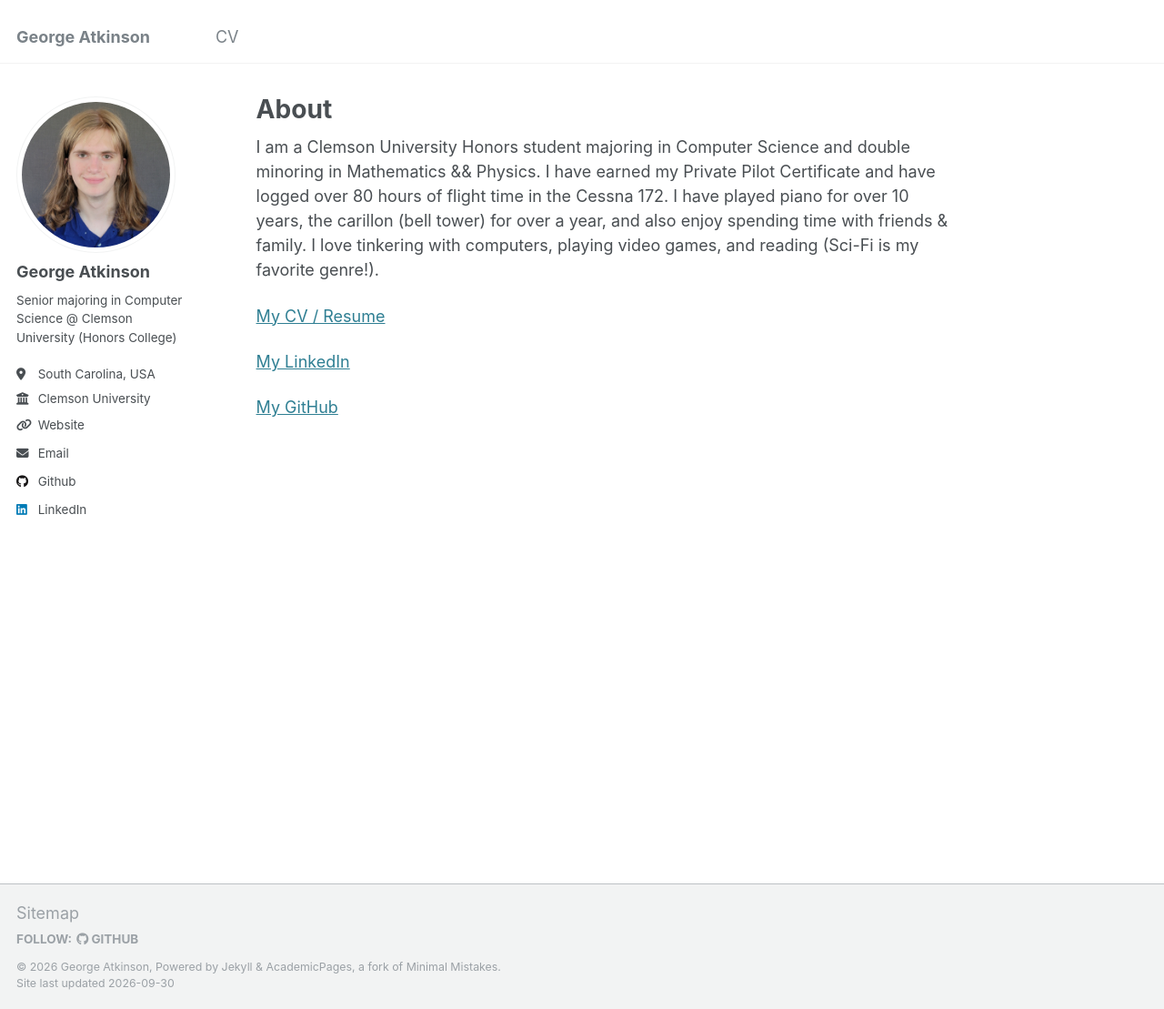
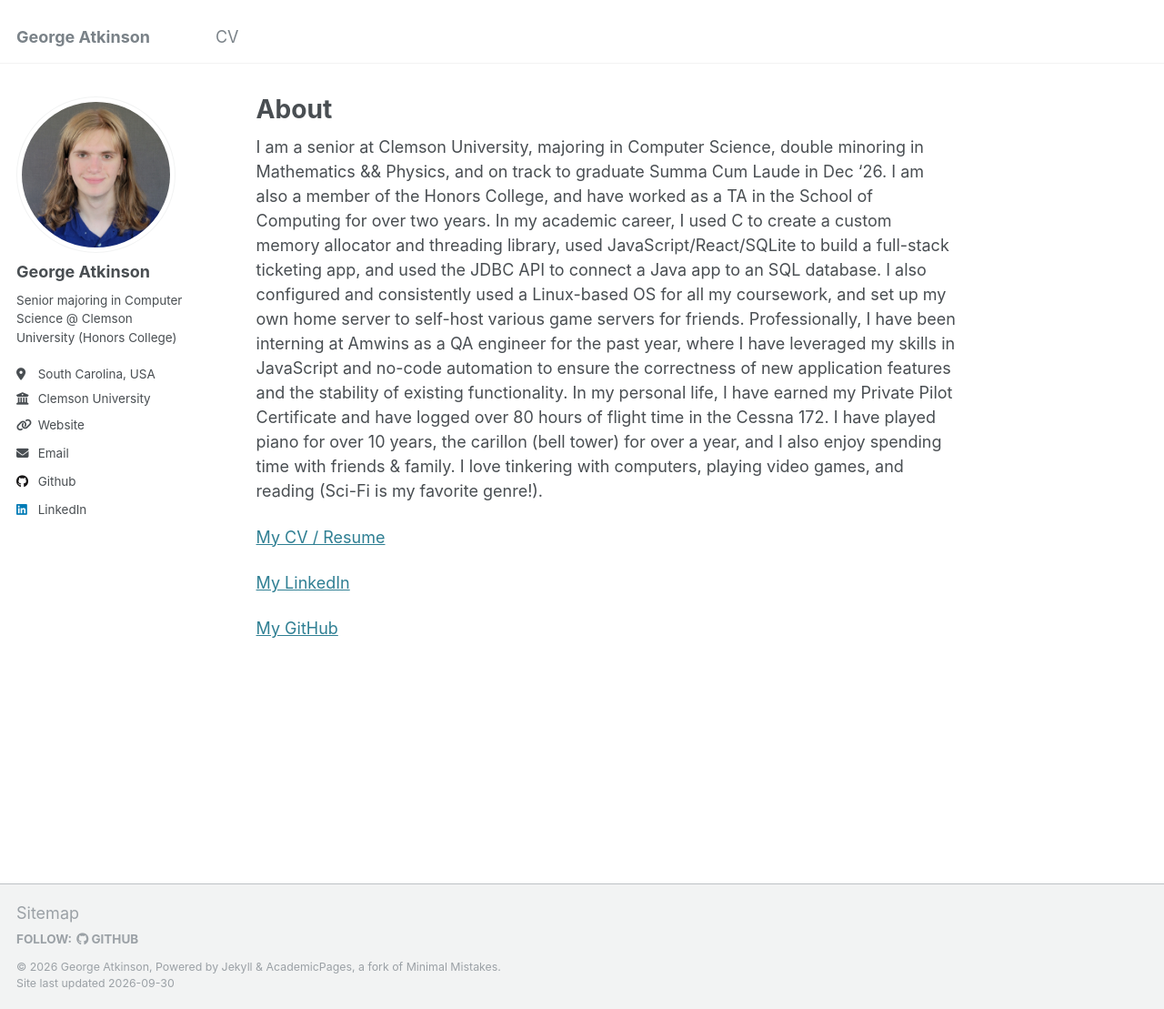
Before and after one commit to GCPins/gcpins.github.io, a Jekyll site: the page built from _pages/about.md, in a window 1280 px wide and 1109 px high. Shown: the whole window at 91% size. Built offline with Jekyll 4.4.1, drawn with Linux system fonts in a browser that asks for light colours.

Commit message:
Update about.md

```diff
--- a/_pages/about.md
+++ b/_pages/about.md
@@ -7,7 +7,7 @@ redirect_from:
   - /about.html
 ---
 
-I am a Clemson University Honors student majoring in Computer Science and double minoring in Mathematics && Physics. I have earned my Private Pilot Certificate and have logged over 80 hours of flight time in the Cessna 172. I have played piano for over 10 years, the carillon (bell tower) for over a year, and also enjoy spending time with friends & family. I love tinkering with computers, playing video games, and reading (Sci-Fi is my favorite genre!).
+I am a senior at Clemson University, majoring in Computer Science, double minoring in Mathematics && Physics, and on track to graduate Summa Cum Laude in Dec '26. I am also a member of the Honors College, and have worked as a TA in the School of Computing for over two years. In my academic career, I used C to create a custom memory allocator and threading library, used JavaScript/React/SQLite to build a full-stack ticketing app, and used the JDBC API to connect a Java app to an SQL database. I also configured and consistently used a Linux-based OS for all my coursework, and set up my own home server to self-host various game servers for friends. Professionally, I have been interning at Amwins as a QA engineer for the past year, where I have leveraged my skills in JavaScript and no-code automation to ensure the correctness of new application features and the stability of existing functionality. In my personal life, I have earned my Private Pilot Certificate and have logged over 80 hours of flight time in the Cessna 172. I have played piano for over 10 years, the carillon (bell tower) for over a year, and I also enjoy spending time with friends & family. I love tinkering with computers, playing video games, and reading (Sci-Fi is my favorite genre!).
 
 [My CV / Resume](https://gcpins.github.io/cv)
 
```
